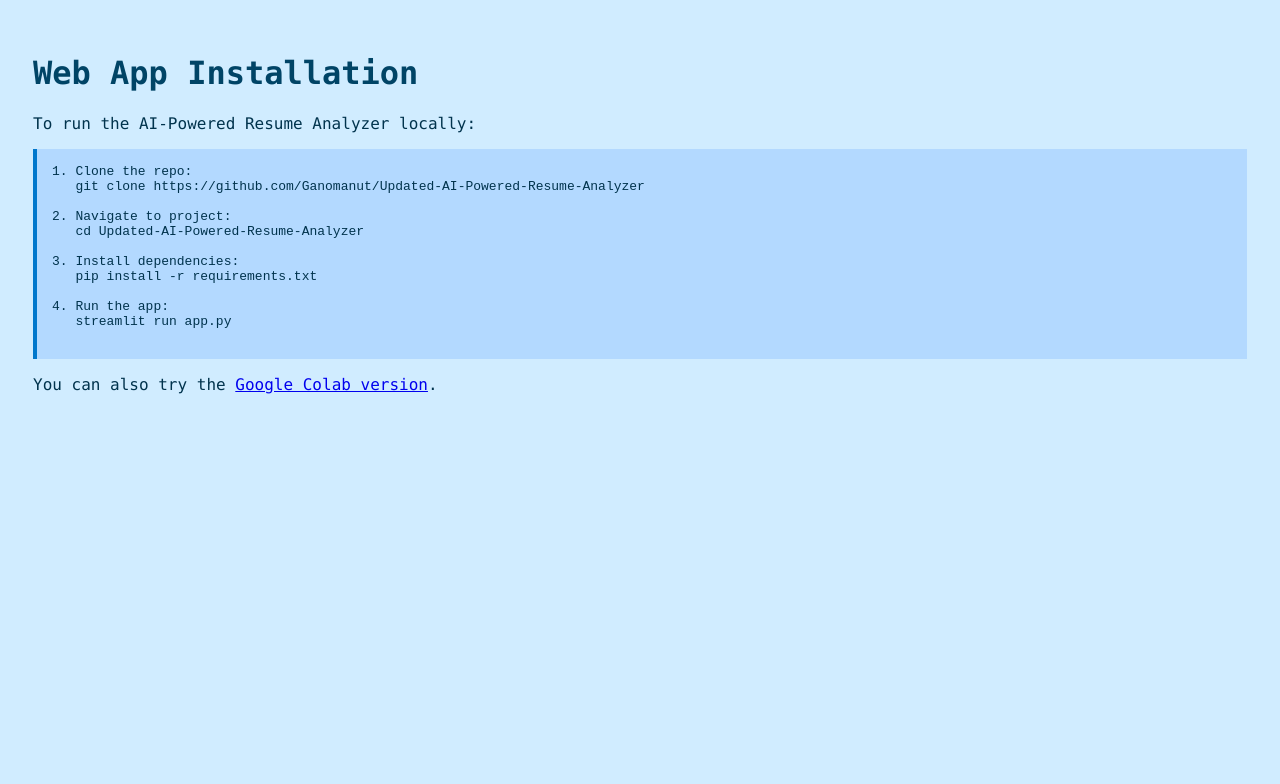
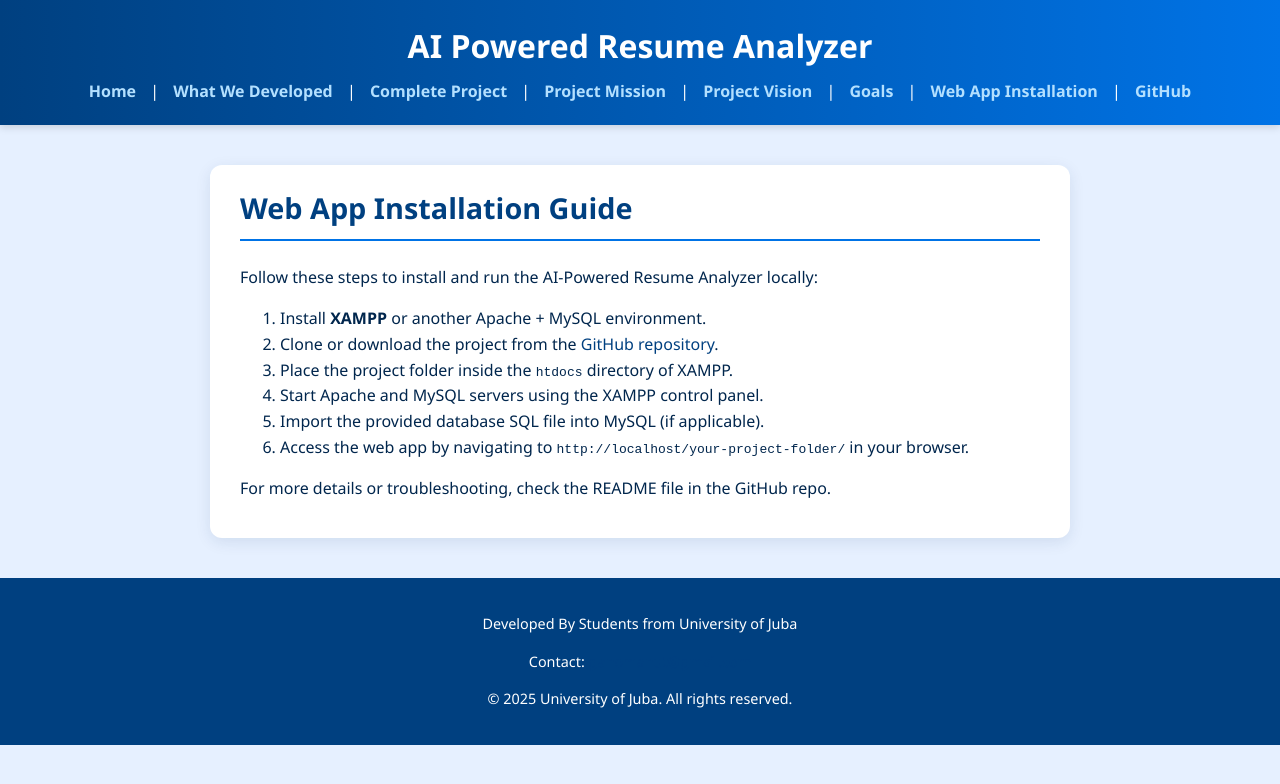
Before and after one commit to Ganomanut/junubinTech_website1, a plain HTML site: page install.html in a window 1280 px wide. Drawn offline with Linux system fonts and the light colour scheme.

Commit message:
Update install.html

```diff
--- a/install.html
+++ b/install.html
@@ -1,35 +1,46 @@
 <!DOCTYPE html>
 <html lang="en">
 <head>
-  <meta charset="UTF-8">
-  <title>Web App Installation</title>
-  <style>
-    body { background-color: #d0ecff; color: #00334d; font-family: Consolas, monospace; padding: 25px; }
-    h1 { color: #004466; }
-    pre {
-      background-color: #b3d9ff;
-      padding: 15px;
-      border-left: 4px solid #0077cc;
-      overflow-x: auto;
-    }
-  </style>
+  <meta charset="UTF-8" />
+  <meta name="viewport" content="width=device-width, initial-scale=1" />
+  <title>Web App Installation | AI Powered Resume Analyzer</title>
+  <link rel="stylesheet" href="style.css" />
 </head>
 <body>
-  <h1>Web App Installation</h1>
-  <p>To run the AI-Powered Resume Analyzer locally:</p>
-  <pre>
-1. Clone the repo:
-   git clone https://github.com/Ganomanut/Updated-AI-Powered-Resume-Analyzer
+  <header>
+    <h1>AI Powered Resume Analyzer</h1>
+    <nav>
+      <a href="index.html">Home</a> |
+      <a href="what-we-developed.html">What We Developed</a> |
+      <a href="complete-project.html">Complete Project</a> |
+      <a href="project-mission.html">Project Mission</a> |
+      <a href="project-vision.html">Project Vision</a> |
+      <a href="goals.html">Goals</a> |
+      <a href="web-app-installation.html">Web App Installation</a> |
+      <a href="https://github.com/Ganomanut/Updated-AI-Powered-Resume-Analyzer" target="_blank" rel="noopener noreferrer">GitHub</a>
+    </nav>
+  </header>
 
-2. Navigate to project:
-   cd Updated-AI-Powered-Resume-Analyzer
+  <main>
+    <section>
+      <h2>Web App Installation Guide</h2>
+      <p>Follow these steps to install and run the AI-Powered Resume Analyzer locally:</p>
+      <ol>
+        <li>Install <strong>XAMPP</strong> or another Apache + MySQL environment.</li>
+        <li>Clone or download the project from the <a href="https://github.com/Ganomanut/Updated-AI-Powered-Resume-Analyzer" target="_blank" rel="noopener noreferrer">GitHub repository</a>.</li>
+        <li>Place the project folder inside the <code>htdocs</code> directory of XAMPP.</li>
+        <li>Start Apache and MySQL servers using the XAMPP control panel.</li>
+        <li>Import the provided database SQL file into MySQL (if applicable).</li>
+        <li>Access the web app by navigating to <code>http://localhost/your-project-folder/</code> in your browser.</li>
+      </ol>
+      <p>For more details or troubleshooting, check the README file in the GitHub repo.</p>
+    </section>
+  </main>
 
-3. Install dependencies:
-   pip install -r requirements.txt
-
-4. Run the app:
-   streamlit run app.py
-  </pre>
-  <p>You can also try the <a href="https://colab.research.google.com/drive/1yeB43sJYhatpEFbkkfedjOTT1mUfLQId" target="_blank">Google Colab version</a>.</p>
+  <footer>
+    <p>Developed By Students from University of Juba</p>
+    <p>Contact: <a href="mailto:ganomanut@gmail.com">ganomanut@gmail.com</a></p>
+    <p>&copy; 2025 University of Juba. All rights reserved.</p>
+  </footer>
 </body>
 </html>
```
